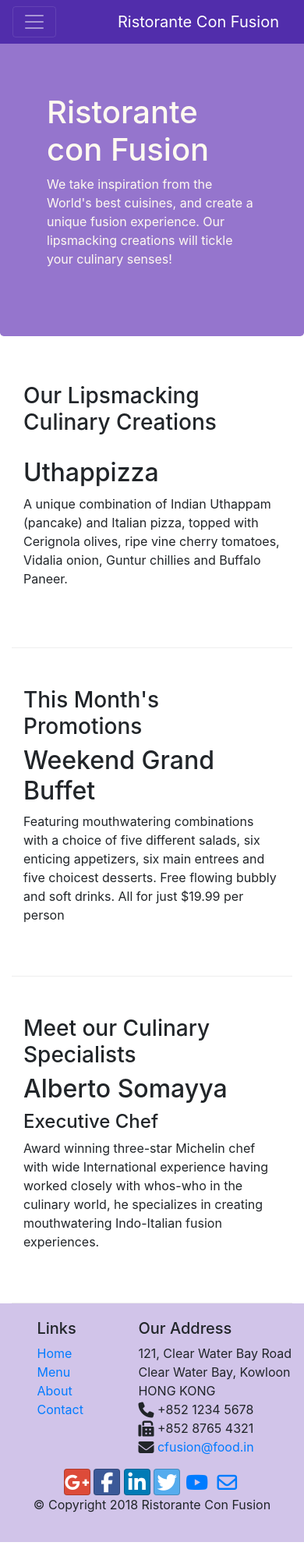
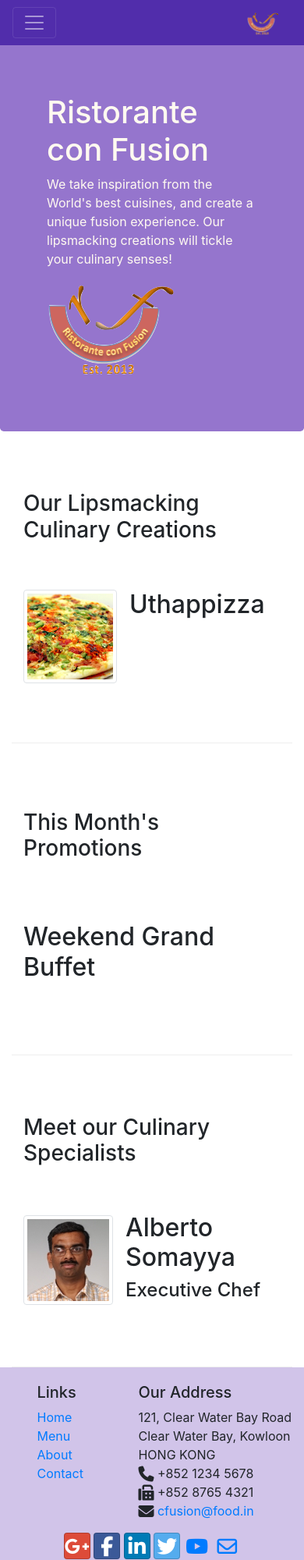
Before and after one commit to aljog786/courzera, a website: page index.html in a window 390 px wide. Shown: the top 2000 px of the page at 78% size. Drawn offline with nearby package versions, Linux system fonts and the light colour scheme.

Commit message:
bootstrap image class

```diff
--- a/index.html
+++ b/index.html
@@ -22,7 +22,7 @@
             <button class="navbar-toggler" type="button" data-toggle="collapse" data-target="#Navbar">
                 <span class="navbar-toggler-icon"></span>
             </button>
-            <a class="navbar-brand" href="./index.html">Ristorante Con Fusion</a>
+            <a class="navbar-brand" href="./index.html"><img src="img/logo.png" alt="" height="30" width="41"></a>
             <div class="collapse navbar-collapse" id="Navbar">
                 <ul class="navbar-nav mr-auto">
                         <li class="nav-item active"><a class="nav-link" href="#"><span class="fa fa-home fa-lg"></span> Home</a></li>
@@ -40,7 +40,8 @@
                     <h1>Ristorante con Fusion</h1>
                     <p>We take inspiration from the World's best cuisines, and create a unique fusion experience. Our lipsmacking creations will tickle your culinary senses!</p>
                 </div>
-                <div class="col-12 col-sm">
+                <div class="col-12 col-sm align-self-center">
+                    <img src="img/logo.png" class="img-fluid">
                 </div>
             </div>
         </div>
@@ -48,23 +49,30 @@
 
     <div class="container">
         <div class="row row-content align-items-center">
+
             <div class="col-12 col-sm-4 order-sm-last col-md-3">
                 <h3>Our Lipsmacking Culinary Creations</h3>
             </div>
             <div class="col col-sm order-sm-first col-md">
-                <h2>Uthappizza</h2>
-                <p>A unique combination of Indian Uthappam (pancake) and Italian pizza, topped with Cerignola olives, ripe vine cherry tomatoes, Vidalia onion, Guntur chillies and Buffalo Paneer.</p>
+                <div class="media">
+                    <img class="d-flex mr-3 img-thumbnail align-self-center" src="img/uthappizza.png" alt="uthappizza">
+                    <div class="media-body">
+                        <h2 class="mt-0">Uthappizza</h2>
+                        <p class="d-none d-sm-block">A unique combination of Indian Uthappam (pancake) and Italian pizza, topped with Cerignola olives, ripe vine cherry tomatoes, Vidalia onion, Guntur chillies and Buffalo Paneer.</p>
+                    </div>
+
+                </div>
             </div>
         </div>
 
 
         <div class="row row-content align-items-center">
-            <div class="col-12 col-sm-4  col-md-3">
+            <div class="col-12 col-sm-4 col-md-3">
                 <h3>This Month's Promotions</h3>
             </div>
             <div class="col col-sm col-md">
                 <h2>Weekend Grand Buffet</h2>
-                <p>Featuring mouthwatering combinations with a choice of five different salads, six enticing appetizers, six main entrees and five choicest desserts. Free flowing bubbly and soft drinks. All for just $19.99 per person </p>
+                <p class="d-none d-sm-block">Featuring mouthwatering combinations with a choice of five different salads, six enticing appetizers, six main entrees and five choicest desserts. Free flowing bubbly and soft drinks. All for just $19.99 per person </p>
             </div>
         </div>
 
@@ -73,9 +81,15 @@
                 <h3>Meet our Culinary Specialists</h3>
             </div>
             <div class="col col-sm  order-sm-first col-md">
-                <h2>Alberto Somayya</h2>
-                <h4>Executive Chef</h4>
-                <p>Award winning three-star Michelin chef with wide International experience having worked closely with whos-who in the culinary world, he specializes in creating mouthwatering Indo-Italian fusion experiences. </p>
+                <div class="media">
+<img class="d-flex mr-3 img-thumbnail align-self-center" src="img/alberto.png" alt="alberto">
+<div class="media-body">
+    <h2>Alberto Somayya</h2>
+    <h4>Executive Chef</h4>
+    <p class="d-none d-sm-block">Award winning three-star Michelin chef with wide International experience having worked closely with whos-who in the culinary world, he specializes in creating mouthwatering Indo-Italian fusion experiences. </p>
+</div>
+                </div>
+
             </div>
         </div>
     </div>
```
Also changed, not shown: aboutus.html (+3 -2 lines), contactus.html (+3 -2 lines), img/alberto.png (added), img/buffet.png (added), img/logo.png (added), img/uthappizza.png (added), 1 other file.
